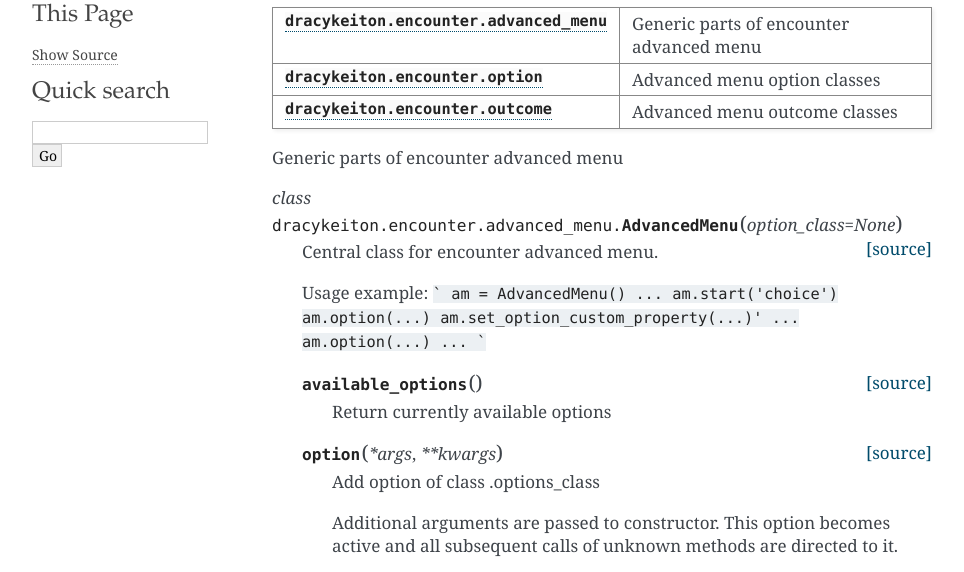
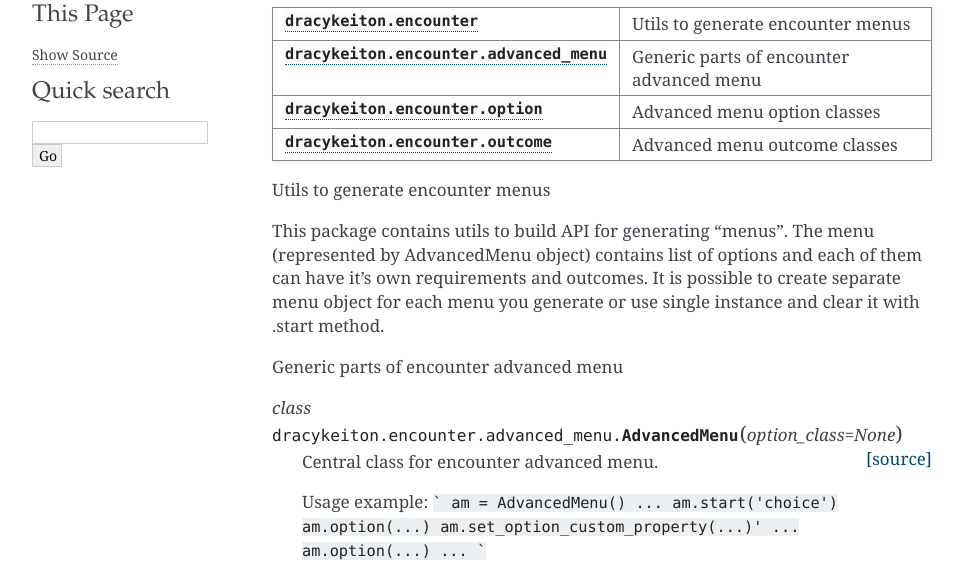
Before and after one commit to caryoscelus/dracykeiton, a plain HTML site: page api/encounter.html in a window 1280 px wide. Shown: the part 148-720 px from the top of the page, without its empty margins (148-1112 px from the left). Drawn offline with Linux system fonts and the light colour scheme.

Commit message:
auto-update docs on 2016-04-12
27c60649b60ec1aa84224aac051a0a350111211b by caryoscelus @ 2016-04-12: api docs: include encounter package
ca0bd7b7ce96b738ee28aa26389d16c00cc110d2 by caryoscelus @ 2016-04-12: encounter package docstring

```diff
--- a/api/encounter.html
+++ b/api/encounter.html
@@ -47,17 +47,26 @@
 <col width="90%" />
 </colgroup>
 <tbody valign="top">
-<tr class="row-odd"><td><a class="reference internal" href="#module-dracykeiton.encounter.advanced_menu" title="dracykeiton.encounter.advanced_menu"><code class="xref py py-obj docutils literal"><span class="pre">dracykeiton.encounter.advanced_menu</span></code></a></td>
+<tr class="row-odd"><td><a class="reference internal" href="#module-dracykeiton.encounter" title="dracykeiton.encounter"><code class="xref py py-obj docutils literal"><span class="pre">dracykeiton.encounter</span></code></a></td>
+<td>Utils to generate encounter menus</td>
+</tr>
+<tr class="row-even"><td><a class="reference internal" href="#module-dracykeiton.encounter.advanced_menu" title="dracykeiton.encounter.advanced_menu"><code class="xref py py-obj docutils literal"><span class="pre">dracykeiton.encounter.advanced_menu</span></code></a></td>
 <td>Generic parts of encounter advanced menu</td>
 </tr>
-<tr class="row-even"><td><a class="reference internal" href="#module-dracykeiton.encounter.option" title="dracykeiton.encounter.option"><code class="xref py py-obj docutils literal"><span class="pre">dracykeiton.encounter.option</span></code></a></td>
+<tr class="row-odd"><td><a class="reference internal" href="#module-dracykeiton.encounter.option" title="dracykeiton.encounter.option"><code class="xref py py-obj docutils literal"><span class="pre">dracykeiton.encounter.option</span></code></a></td>
 <td>Advanced menu option classes</td>
 </tr>
-<tr class="row-odd"><td><a class="reference internal" href="#module-dracykeiton.encounter.outcome" title="dracykeiton.encounter.outcome"><code class="xref py py-obj docutils literal"><span class="pre">dracykeiton.encounter.outcome</span></code></a></td>
+<tr class="row-even"><td><a class="reference internal" href="#module-dracykeiton.encounter.outcome" title="dracykeiton.encounter.outcome"><code class="xref py py-obj docutils literal"><span class="pre">dracykeiton.encounter.outcome</span></code></a></td>
 <td>Advanced menu outcome classes</td>
 </tr>
 </tbody>
 </table>
+<span class="target" id="module-dracykeiton.encounter"></span><p>Utils to generate encounter menus</p>
+<p>This package contains utils to build API for generating &#8220;menus&#8221;. The menu
+(represented by AdvancedMenu object) contains list of options and each of them
+can have it&#8217;s own requirements and outcomes. It is possible to create separate
+menu object for each menu you generate or use single instance and clear it with
+.start method.</p>
 <span class="target" id="module-dracykeiton.encounter.advanced_menu"></span><p>Generic parts of encounter advanced menu</p>
 <dl class="class">
 <dt id="dracykeiton.encounter.advanced_menu.AdvancedMenu">
@@ -265,7 +274,7 @@ Requirement.api_name or __name__</p>
       <div class="clearer"></div>
     </div>
     <div class="footer">
-      &copy;2015, caryoscelus.
+      &copy;2015-2016, caryoscelus.
 
       |
       Powered by <a href="http://sphinx-doc.org/">Sphinx 1.4</a>
```
Also changed, not shown: _modules/dracykeiton/encounter/advanced_menu.html (+1 -1 lines), _modules/dracykeiton/encounter/option.html (+1 -1 lines), _modules/dracykeiton/encounter/outcome.html (+1 -1 lines), _modules/index.html (+1 -1 lines), genindex.html (+5 -1 lines), index.html (+1 -1 lines), py-modindex.html (+6 -1 lines), search.html (+1 -1 lines), searchindex.js (+1 -1 lines), _sources/api/encounter.txt, 1 other file.
